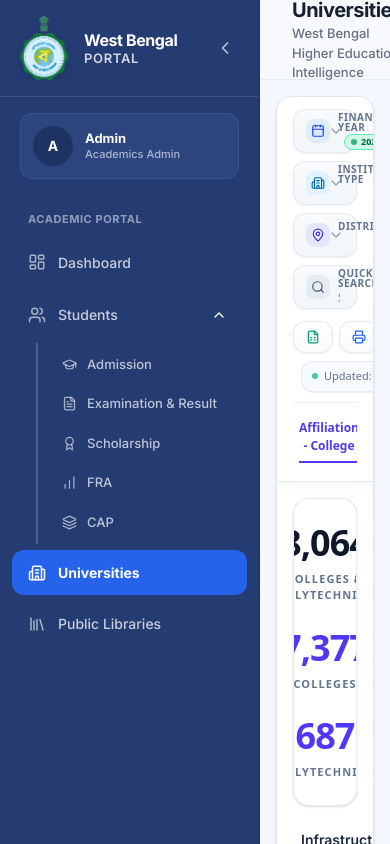
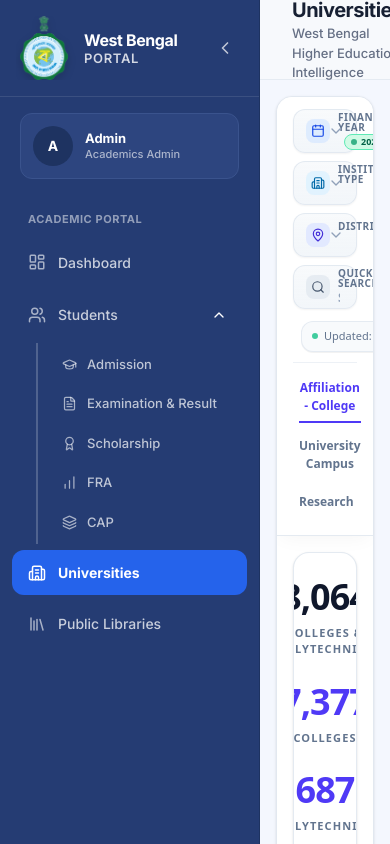
Before and after one commit to Aryan-suri2003/Student-MHTED-New, a Next.js app: page /universities in a window 390 px wide. Built offline with nearby package versions, Linux system fonts and the light colour scheme.

Commit message:
Ui Adjustment

```diff
--- a/src/components/university/FilterBar.tsx
+++ b/src/components/university/FilterBar.tsx
@@ -1,6 +1,6 @@
 "use client";
 import React, { useMemo } from 'react';
-import { Search, FileSpreadsheet, Printer, MapPin, Building2 } from 'lucide-react';
+import { Search, MapPin, Building2 } from 'lucide-react';
 import { motion } from 'motion/react';
 import { ActiveTab, FilterState } from '@/types/university';
 import { MinimalistCalendarYearPicker } from '@/components/MinimalistCalendarYearPicker';
@@ -114,26 +114,6 @@
 
           {/* Right Action Tools */}
           <div className="flex items-center justify-between sm:justify-end gap-2 shrink-0 flex-wrap xl:ml-auto">
-            <div className="flex items-center gap-1.5">
-              <motion.button
-                whileHover={{ y: -1, scale: 1.02 }}
-                whileTap={{ scale: 0.97 }}
-                className="flex items-center gap-1.5 px-3 py-2 bg-gradient-to-b from-white to-slate-50 hover:to-slate-100 text-slate-800 border border-slate-200/90 rounded-xl text-xs font-bold shadow-xs hover:shadow-sm hover:border-slate-300 transition-all cursor-pointer group"
-              >
-                <FileSpreadsheet className="w-3.5 h-3.5 text-emerald-600 group-hover:scale-110 transition-transform" />
-                <span className="hidden sm:inline">Export CSV</span>
-              </motion.button>
-              <motion.button
-                whileHover={{ y: -1, scale: 1.02 }}
-                whileTap={{ scale: 0.97 }}
-                onClick={() => window.print()}
-                className="flex items-center gap-1.5 px-3 py-2 bg-gradient-to-b from-white to-slate-50 hover:to-slate-100 text-slate-800 border border-slate-200/90 rounded-xl text-xs font-bold shadow-xs hover:shadow-sm hover:border-slate-300 transition-all cursor-pointer group"
-              >
-                <Printer className="w-3.5 h-3.5 text-blue-600 group-hover:scale-110 transition-transform" />
-                <span className="hidden sm:inline">Print</span>
-              </motion.button>
-            </div>
-
             <div className="flex items-center gap-1.5 text-[11px] font-medium text-slate-500 bg-slate-50 px-2.5 py-1.5 rounded-xl border border-slate-200/80 shadow-2xs shrink-0 ml-2">
               <span className="w-1.5 h-1.5 rounded-full bg-emerald-500 animate-pulse" />
               <span>
@@ -145,7 +125,7 @@
 
         {/* Main Switcher Row */}
         <div className="flex flex-wrap items-center justify-between gap-3 border-t border-slate-200/60 mt-1 pt-1">
-          <div className="flex items-center gap-4 p-1.5 overflow-hidden">
+          <div className="flex flex-wrap items-center gap-2 sm:gap-4 p-1.5">
             <button
               onClick={() => onSelectTab('affiliation')}
               className={`py-1.5 text-[12px] font-semibold transition-all cursor-pointer ${activeTab === 'affiliation' ? 'text-indigo-600 border-b-2 border-indigo-600' : 'text-slate-500 hover:text-slate-800'}`}
--- a/src/components/university/modals/DrilldownModal.tsx
+++ b/src/components/university/modals/DrilldownModal.tsx
@@ -1,6 +1,6 @@
 "use client";
 import React from 'react';
-import { X, Download, ExternalLink, CheckCircle, Search, Filter } from 'lucide-react';
+import { X, ExternalLink, CheckCircle, Search, Filter } from 'lucide-react';
 import { SAMPLE_COLLEGES, UNIVERSITY_OUTPUT_DATA } from '@/data/university/mockData';
 
 interface DrilldownModalProps {
@@ -176,20 +176,8 @@
         </div>
 
         {/* Footer Actions */}
-        <div className="px-6 py-3.5 border-t border-slate-200 bg-slate-50 flex items-center justify-between">
-          <span className="text-[11px] text-slate-400">
-            Export available in standard CSV / Audit formats
-          </span>
+        <div className="px-6 py-3.5 border-t border-slate-200 bg-slate-50 flex items-center justify-end">
           <div className="flex items-center gap-2">
-            <button
-              onClick={() => {
-                alert('Downloading institutional dataset CSV...');
-              }}
-              className="px-3.5 py-1.5 rounded-lg border border-slate-300 bg-white hover:bg-slate-100 text-xs font-semibold text-slate-700 flex items-center gap-1.5 shadow-2xs cursor-pointer"
-            >
-              <Download className="w-3.5 h-3.5" />
-              <span>Export CSV</span>
-            </button>
             <button
               onClick={onClose}
               className="px-4 py-1.5 rounded-lg bg-[#0c2340] hover:bg-[#173354] text-white text-xs font-semibold shadow-xs cursor-pointer"
--- a/src/components/university/modals/ReportModal.tsx
+++ b/src/components/university/modals/ReportModal.tsx
@@ -1,6 +1,6 @@
 "use client";
 import React, { useState } from 'react';
-import { X, FileText, Download, Printer, CheckCircle, ShieldCheck } from 'lucide-react';
+import { X, FileText, Download, CheckCircle, ShieldCheck } from 'lucide-react';
 import { ActiveTab } from '@/types/university';
 
 interface ReportModalProps {
@@ -27,10 +27,6 @@
       setIsGenerating(false);
       setIsGenerated(true);
     }, 900);
-  };
-
-  const handlePrint = () => {
-    window.print();
   };
 
   return (
@@ -157,13 +153,6 @@
 
               <div className="flex justify-center gap-3 pt-2">
                 <button
-                  onClick={handlePrint}
-                  className="px-4 py-2 bg-slate-100 hover:bg-slate-200 text-slate-800 rounded-lg font-semibold flex items-center gap-1.5 cursor-pointer shadow-2xs"
-                >
-                  <Printer className="w-4 h-4" />
-                  <span>Print Document</span>
-                </button>
-                <button
                   onClick={() => {
                     alert(`Downloading WB_HED_ANALYTICS_2026.${format}`);
                     onClose();
--- a/src/components/university/views/CampusView.tsx
+++ b/src/components/university/views/CampusView.tsx
@@ -139,7 +139,7 @@
             <Building className="w-4 h-4 text-indigo-600" />
             Campus Infrastructure
           </h3>
-          <div className="grid grid-cols-2 gap-3 flex-1 items-stretch">
+          <div className="grid grid-cols-1 sm:grid-cols-2 gap-3 flex-1 items-stretch">
             {/* Card 3: Colleges and Centers */}
             <div className="p-3 flex flex-col justify-between hover:bg-slate-50 rounded-xl transition-colors">
               <div className="flex items-center gap-2 mb-3">
--- a/src/components/university/views/ResearchView.tsx
+++ b/src/components/university/views/ResearchView.tsx
@@ -260,8 +260,9 @@
             </h2>
           </div>
 
-          <div className="h-[460px] w-full">
-            <ResponsiveContainer width="100%" height="100%">
+          <div className="overflow-x-auto w-full">
+            <div className="h-[460px] min-w-[500px] w-full">
+              <ResponsiveContainer width="100%" height="100%">
               <BarChart
                 data={UNIVERSITY_OUTPUT_DATA}
                 margin={{ top: 10, right: 30, left: 10, bottom: 20 }}
@@ -334,6 +335,7 @@
                 <Bar dataKey="researchGrants" stackId="a" fill="#4fd1c5" radius={[0, 4, 4, 0]} name="researchGrants" />
               </BarChart>
             </ResponsiveContainer>
+            </div>
           </div>
         </div>
 
@@ -355,7 +357,7 @@
                     className="flex items-center gap-4 text-[12px] group hover:bg-slate-50 p-1.5 rounded-md transition-colors"
                   >
                     {/* Grantee Name */}
-                    <div className="w-40 lg:w-48 font-medium text-slate-700 truncate group-hover:text-indigo-700" title={grantee.name}>
+                    <div className="w-24 sm:w-40 lg:w-48 font-medium text-slate-700 truncate group-hover:text-indigo-700" title={grantee.name}>
                       {grantee.name}
                     </div>
 
```
